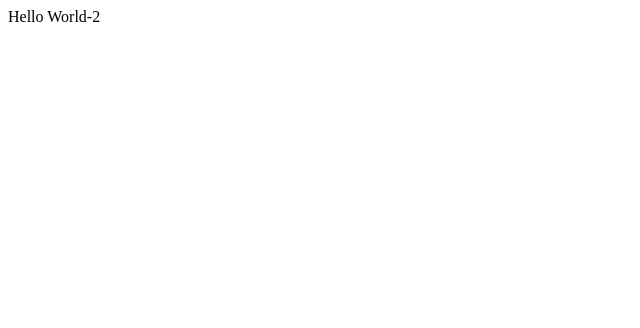
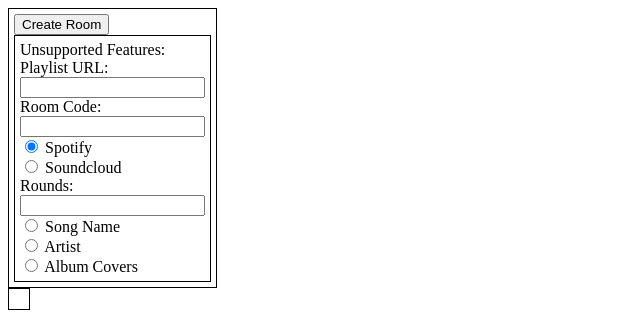
Before and after one commit to Rick-Stingel-WillowTree/Rick-Stingel-WillowTree.github.io, a plain HTML site: page index.html in a window 1280 px wide. Shown: the whole page, without its empty margins (0-640 px from the left). Drawn offline with Linux system fonts and the light colour scheme.

Commit message:
Initial communication with server complete

```diff
--- /dev/null
+++ b/code.css
@@ -0,0 +1,20 @@
+#query {
+    border: 1px;
+    border-style: solid;
+    width: min-content;
+    padding: 5px;
+}
+
+#unsupported {
+    border: 1px;
+    border-style: solid;
+    width: min-content;
+    padding: 5px;
+}
+
+#response {
+    border: 1px;
+    border-style: solid;
+    width: min-content;
+    padding: 10px;
+}
--- /dev/null
+++ b/code.js
@@ -0,0 +1,69 @@
+
+
+function submitClick() {
+    let serverAdress = "localhost"
+    let serverPort = 3000
+    let serverURL = "http://" + serverAdress + ":" + serverPort
+
+
+
+    let request = new XMLHttpRequest();
+
+    request.onreadystatechange = function() {
+        if (request.readyState == XMLHttpRequest.DONE){
+            document.getElementById("response").innerHTML = request.responseText;
+            document.getElementById("query").hidden = true;
+            document.getElementById("retry").hidden = false;
+        }
+    }
+
+
+    let URL = document.getElementById("playlistURL").value;
+
+    //let APIRequest = formURL();
+
+    //request.addEventListener("load", reqListener);
+
+    //TODO: change back to APIRequest
+    request.open("GET", serverURL);
+
+    request.send();
+
+}
+
+
+
+function  formURL() {
+    let APIRequest = null;
+    if (document.getElementById("Spotify").checked == true){
+        APIRequest = "https://open.spotify.com/playlist/";
+        let playlistID = URL.slice(URL.searh("playlist/")+9,URL.length);
+
+        APIRequest += playlistID + "/tracks";
+    }
+    else
+    {
+        APIRequest = "api.soundcloud.com";
+    }
+    return APIRequest;
+
+}
+
+
+function retryButtonClick() {
+    document.getElementById("response").innerHTML = null;
+    document.getElementById("query").hidden = false;
+    document.getElementById("retry").hidden = true;
+}
+
+function guessChoice(radioButtonChecked) {
+    if (radioButtonChecked == 0){
+        document.getElementById("additionalInfoforGuessChoice").innerHTML = 'hangman mode?: <input type="checkbox" id="hangmanMode"/>';
+    } else if (radioButtonChecked == 1){
+        document.getElementById("additionalInfoforGuessChoice").innerHTML = 'Number of Artists? (2-12): <input type="number" id="ArtistsChoices" size="1" max="12" min="2"/>';
+    } else if (radioButtonChecked == 2){
+        document.getElementById("additionalInfoforGuessChoice").innerHTML = 'Number of Albums? (2-12): <input type="number" id="AlbumChoices" size="1" max="12" min="2"/>';
+    } else {
+        document.getElementById("additionalInfoforGuessChoice").innerHTML = "how?";
+    }
+}
--- a/index.html
+++ b/index.html
@@ -1 +1,56 @@
-Hello World-2
+<!-- -->
+
+<!DOCTYPE html>
+<html lang="en">
+    <head>
+        <!-- <meta http-equiv="refresh" content="1"> -->
+        <!-- -->
+        <title>Singel</title>
+        <link rel="stylesheet" href="code.css" />
+        <script src="code.js"></script>
+
+
+
+    </head>
+    <body>
+        <div id="query">
+
+            <button type="button" id="submit" onclick="submitClick()">Create Room</button>
+            <div id="unsupported">
+                Unsupported Features: <br>
+                Playlist URL: <input type="text" id="playlistURL"/><br>
+                Room Code: <input type="text" id="roomCode"><br>
+                <div>
+                    <input type="radio" id="Spotify" name="SpORSc" checked="checked"/>
+                    <label for="Spotify">Spotify</label><br>
+                    <input type="radio" id="Soundcloud" name="SpORSc" />
+                    <label for="Soundcloud">Soundcloud</label><br>
+                </div>
+                Rounds:<input type="text" id="rounds"/><br>
+                <div>
+                    <input type="radio" id="Name" name="GuessChoice" onchange="guessChoice(0)"/>
+                    <label for="Name">Song Name</label><br>
+                    <input type="radio" id="Artist" name="GuessChoice" onchange="guessChoice(1)"/>
+                    <label for="Artist">Artist</label><br>
+                    <input type="radio" id="album" name="GuessChoice" onchange="guessChoice(2)"/>
+                    <label for="album">Album Covers</label><br>
+                    <div id="additionalInfoforGuessChoice"></div>
+                </div>
+            </div>
+        </div>
+        <div id="retry" hidden="true">
+            <button type="button" id="submit" onclick="retryButtonClick()">Replay</button><br>
+            <button type="button" id="submit" onclick="retryButtonClick()">Replay</button><br>
+            <button type="button" id="submit" onclick="retryButtonClick()">Replay</button><br>
+            <button type="button" id="submit" onclick="retryButtonClick()">Replay</button><br>
+            <button type="button" id="submit" onclick="retryButtonClick()">Replay</button><br>
+            <button type="button" id="submit" onclick="retryButtonClick()">Replay</button><br>
+            <button type="button" id="submit" onclick="retryButtonClick()">Replay</button><br>
+        </div>
+        <div id="response"></div>
+
+    </body>
+
+
+
+</html>
```
